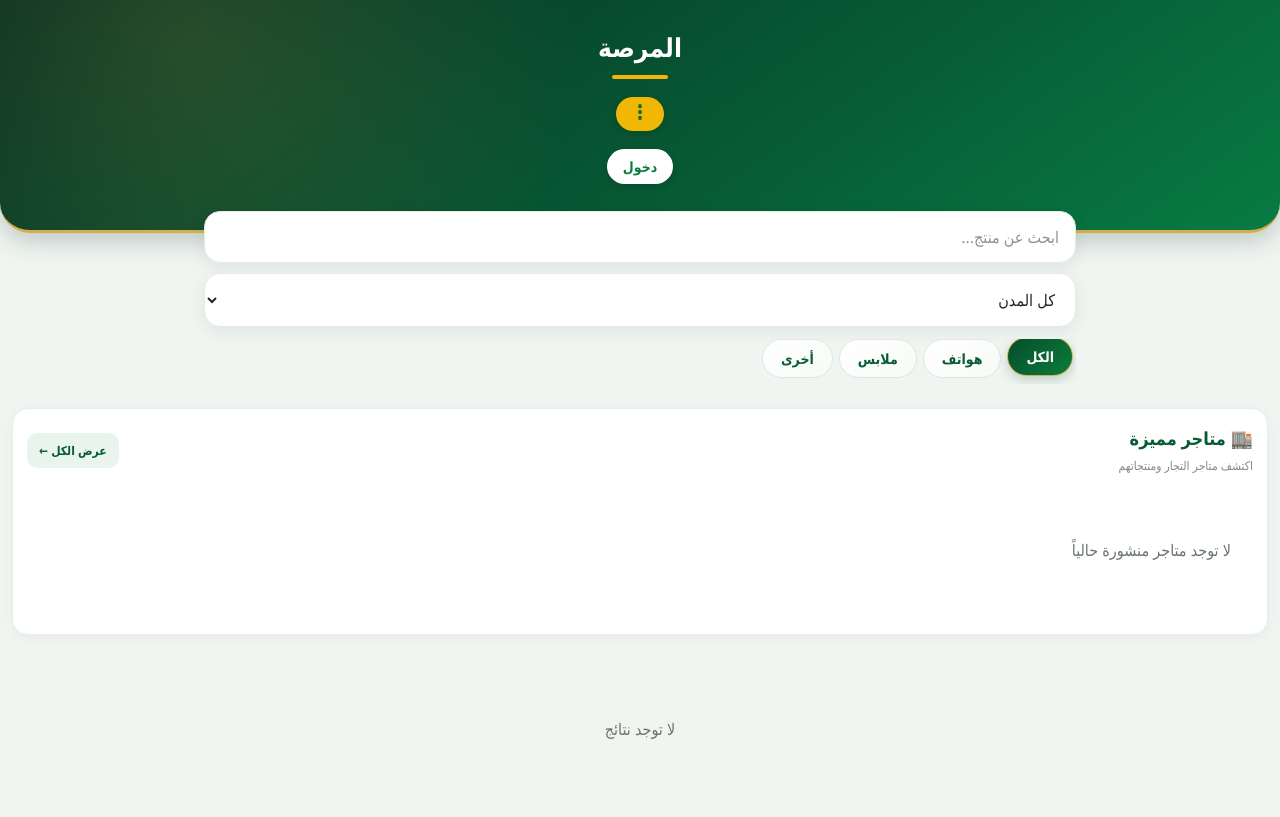
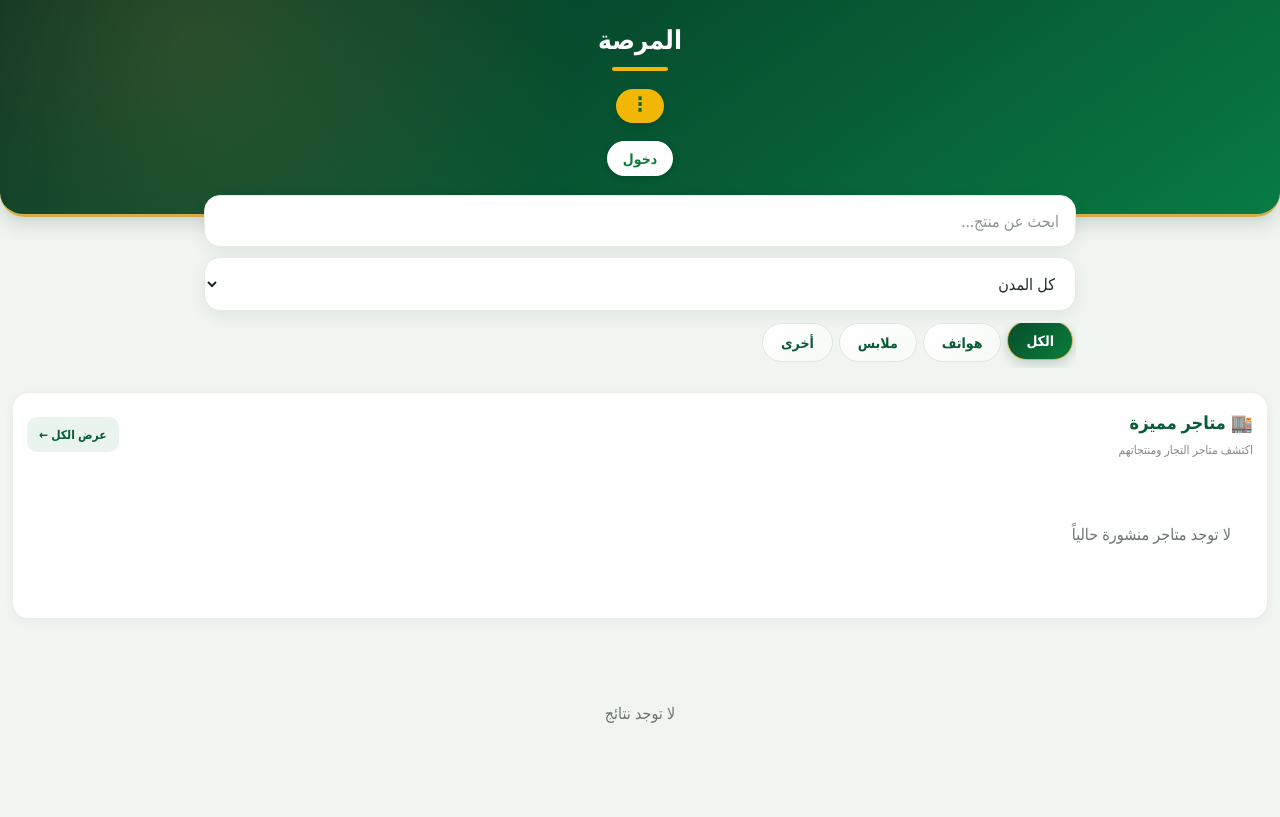
Before and after one commit to sidi506/sidi506.github.io, a plain HTML site: page index.html in a window 1280 px wide. Drawn offline with nearby package versions, Linux system fonts and the light colour scheme; no server answers.

Commit message:
Refactor header styles in index.html

```diff
--- a/index.html
+++ b/index.html
@@ -17,18 +17,21 @@ button,input,select,textarea{font-family:inherit}
 button{cursor:pointer}
 
 
+
 header{
   position:relative;
   background:
-    radial-gradient(circle at 15% 20%,rgba(214,173,75,.16),transparent 35%),
+    radial-gradient(circle at 15% 20%,rgba(214,173,75,.18),transparent 35%),
     linear-gradient(145deg,#052f20,#075b35 60%,#087b43);
   color:#fff;
-  padding:28px 14px 42px;
+  padding:20px 16px 34px;
   text-align:center;
-  border-radius:0 0 30px 30px;
+  border-radius:0 0 24px 24px;
   border-bottom:3px solid #d6ad4b;
-  box-shadow:0 8px 25px rgba(5,47,32,.22);
+  box-shadow:0 6px 20px rgba(5,47,32,.18);
+  min-height:115px;
 }
+
 
 header h1{margin:0 0 14px;font-size:26px;font-weight:800}
 header h1::after{content:"";display:block;width:56px;height:4px;background:#f2b705;border-radius:4px;margin:8px auto 0}
```
